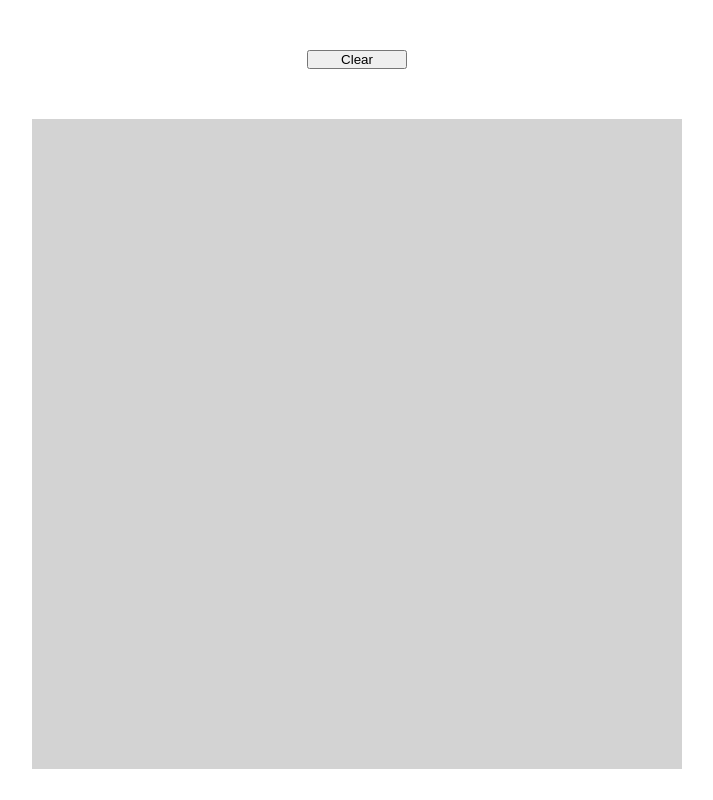
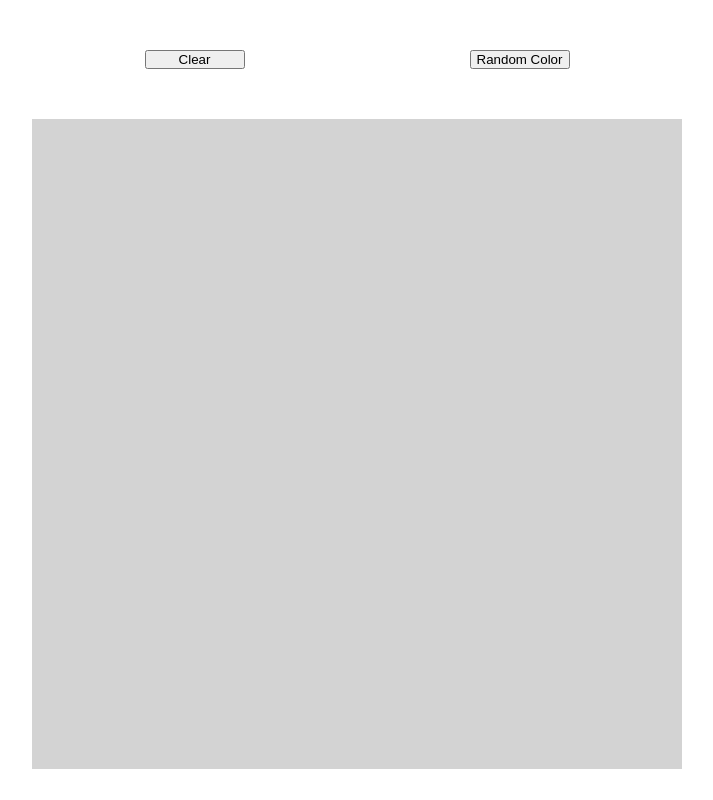
Before and after one commit to joshn28/Etch-a-Sketch, a plain HTML site: page index.html in a window 1280 px wide. Shown: the whole page, without its empty margins (283-996 px from the left). Drawn offline with Linux system fonts and the light colour scheme.

Commit message:
add button for random color option and center div with buttons

```diff
--- a/index.html
+++ b/index.html
@@ -7,7 +7,10 @@
         <link href="styles/index.css" rel="stylesheet">
     </head>
     <body>
-        <button>Clear</button>
+        <div id="buttons">
+            <button>Clear</button>
+            <button>Random Color</button>
+        </div>
         <div id="container">
 
         </div>
--- a/styles/index.css
+++ b/styles/index.css
@@ -1,9 +1,22 @@
+:root {
+    --size: 650px;
+}
+
 * {
     margin: 0;
     padding: 0;
 }
 
-button {
+/*---------- Buttons ----------*/
+
+#buttons {
+    display: flex;
+    width: var(--size);
+    justify-content: space-evenly;
+    margin: 0 auto;
+}
+
+div button {
     display: block;
     margin: 50px auto 0;
     width: 100px;
@@ -13,7 +26,6 @@ button {
 
 #container {
     display: grid;
-    --size: 650px;
     width: var(--size);
     height: var(--size);
     margin: 50px auto 0;
```
